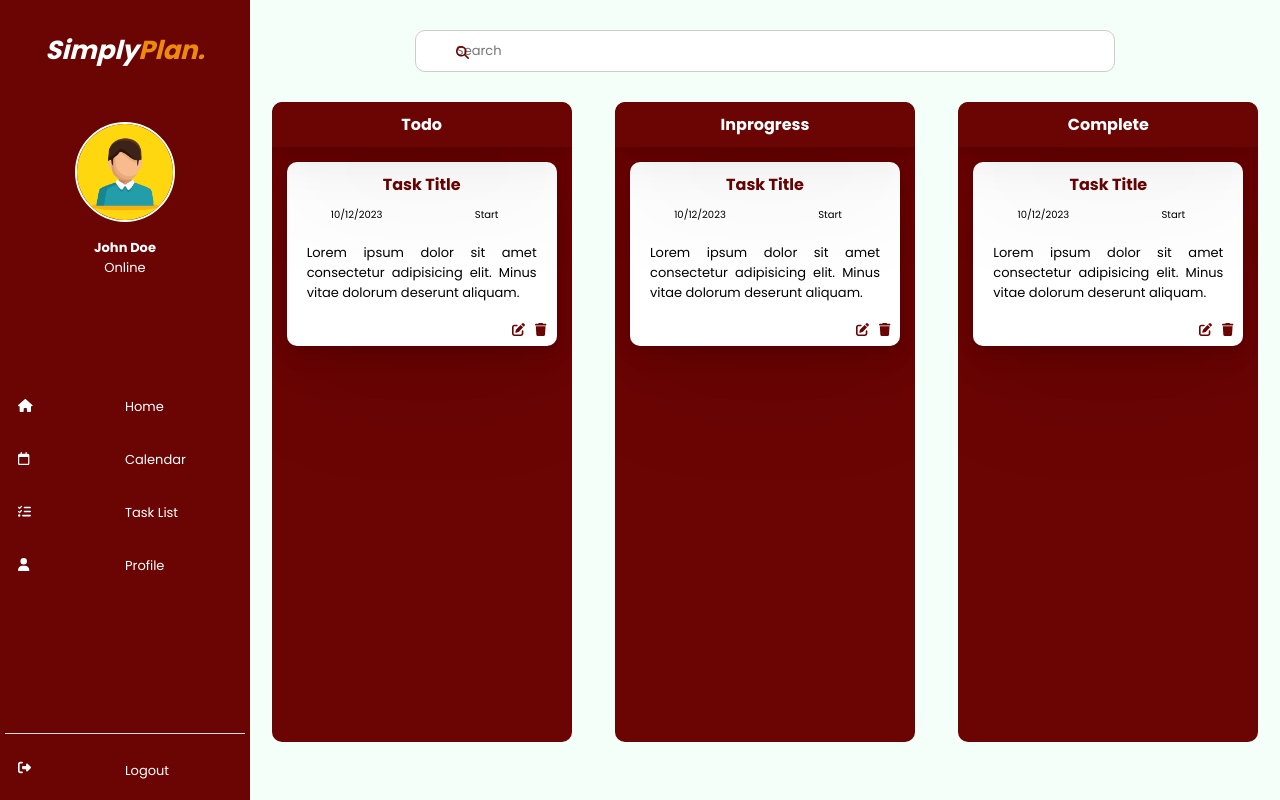
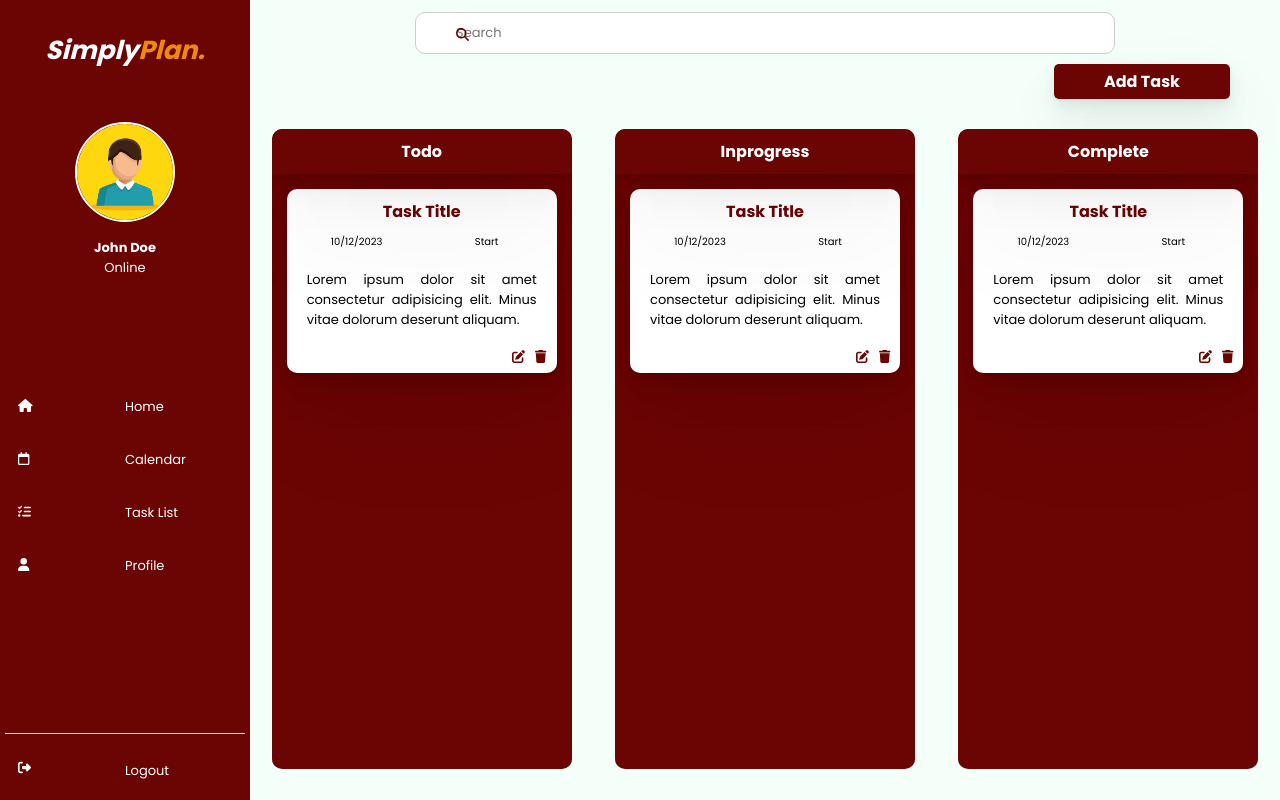
Before and after one commit to Murage-Ivy/todo-app, a React (Create React App) app: page /tasklist in a window 1280 px wide. Built offline with nearby package versions, Linux system fonts and the light colour scheme.

Commit message:
Implement trigger functionality when add task btn is clicked

```diff
--- /dev/null
+++ b/src/Components/AddTaskBtn.jsx
@@ -0,0 +1,19 @@
+import React, { useContext } from 'react'
+import { TaskPageContext } from '../context/TaskPageContext'
+import './Styles/AddTaskBtn.css'
+
+function AddTaskBtn() {
+    const { setTrigger } = useContext(TaskPageContext)
+
+    const handleChange = () => {
+        setTrigger(true)
+    }
+
+    return (
+        <div onClick={handleChange}>
+            <button className='add-task-btn'>Add Task</button>
+        </div>
+    )
+}
+
+export default AddTaskBtn
--- a/src/Components/AddTaskForm.jsx
+++ b/src/Components/AddTaskForm.jsx
@@ -1,11 +1,46 @@
-import React from 'react'
+import React, { useContext } from 'react'
+import { TaskPageContext } from '../context/TaskPageContext'
 
 function AddTaskForm() {
+
+  const { setTrigger } = useContext(TaskPageContext)
+
+  const handleChange = () => {
+    setTrigger(false)
+  }
   return (
-    <div>AddTaskForm
+    <div>
+      <h2 className='task-form-title'>Add Task</h2>
       <form>
-        <input type="text" placeholder="Add Task" />
-        <button type="submit">Add</button>
+        <div className="task-form-group">
+          <label htmlFor="title">Title</label>
+          <input type="text" placeholder="Add Title" />
+        </div>
+        <div className="task-form-group">
+          <label htmlFor="description">Description</label>
+          <input type="text" placeholder="Add Description" />
+        </div>
+
+        <div className="task-form-group">
+
+          <label htmlFor="date">  Start Date</label>
+          <input type="date" placeholder="Add Date" />
+
+          <label htmlFor="date">  Start Date</label>
+          <input type="date" placeholder="Add Date" />
+        </div>
+        <div className="task-form-group">
+          <label htmlFor="status">Status</label>
+          <select name="status" id="status">
+            <option value="todo">Todo</option>
+            <option value="inprogress">Inprogress</option>
+            <option value="complete">Complete</option>
+          </select>
+        </div>
+        <div className="submit-action-btns">
+          <button type="submit" onClick={handleChange}>Cancel</button>
+          <button type="submit">Save</button>
+        </div>
       </form>
     </div>
   )
--- /dev/null
+++ b/src/Components/Styles/AddTaskBtn.css
@@ -0,0 +1,18 @@
+.add-task-btn {
+  padding: 5px 50px;
+  border-radius: 5px;
+  background-color: var(--sidebar-color);
+  color: var(--text-color);
+  font-size: 16px;
+  font-weight: 700;
+  box-shadow: 0.1px 1.3px 3.2px rgba(0, 0, 0, 0.02),
+    0.3px 3.2px 7.6px rgba(0, 0, 0, 0.028),
+    0.6px 6px 14.3px rgba(0, 0, 0, 0.035),
+    1.1px 10.7px 25.5px rgba(0, 0, 0, 0.042),
+    2.1px 20.1px 47.6px rgba(0, 0, 0, 0.05), 5px 48px 114px rgba(0, 0, 0, 0.07);
+  border: none;
+  cursor: pointer;
+  transition: all 0.3s ease-in-out;
+  margin-right: 50px;
+  margin-top: 10px;
+}
--- a/src/Components/Styles/TaskPage.css
+++ b/src/Components/Styles/TaskPage.css
@@ -1,12 +1,15 @@
-#taskpage{
-    padding-top: 30px;
+#taskpage {
+  padding-top: 12px;
   min-height: 100vh;
 }
 
-#taskpage__container{
+#taskpage__container {
   padding-top: 30px;
   display: grid;
   grid-template-columns: repeat(3, 1fr);
   justify-items: center;
   align-items: center;
 }
+.taskpage__header {
+  text-align: right;
+}
--- a/src/Pages/TaskPage.jsx
+++ b/src/Pages/TaskPage.jsx
@@ -1,16 +1,28 @@
-import React from 'react'
+import React, { useContext } from 'react'
+import AddTaskBtn from '../Components/AddTaskBtn'
+import AddTaskForm from '../Components/AddTaskForm'
 import Search from '../Components/Search'
 import '../Components/Styles/TaskPage.css'
 import TaskContainer from '../Components/TaskContainer'
+import { TaskPageContext } from '../context/TaskPageContext'
 
 function TaskPage() {
+  const { trigger } = useContext(TaskPageContext)
+
+  console.log(trigger)
   return (
     <div id='taskpage'>
       <Search />
 
+      <div className='taskpage__header'>
+        <AddTaskBtn />
+      </div>
+
       <div id='taskpage__container'>
         <TaskContainer />
       </div>
+
+      {trigger ? <div className='taskpage__overlay'><AddTaskForm /></div> : null}
 
     </div>
   )
--- a/src/Routes.js
+++ b/src/Routes.js
@@ -4,6 +4,7 @@ import Dashboard from "./Pages/Dashboard";
 import Calendar from "./Pages/Calendar";
 import TaskPage from "./Pages/TaskPage";
 import Profile from "./Pages/Profile";
+import { TaskPageContextProvider } from "./context/TaskPageContext";
 
 function RouteList() {
     return (
@@ -14,7 +15,7 @@ function RouteList() {
                 <Route path="/" element={<Dashboard />} />
                 <Route path="/dashboard" element={<Dashboard />} />
                 <Route path="/calendar" element={<Calendar />} />
-                <Route path="/tasklist" element={<TaskPage />} />
+                <Route path="/tasklist" element={<TaskPageContextProvider><TaskPage /></TaskPageContextProvider>} />
                 <Route path="/profile" element={<Profile />} />
             </Routes>
 
--- /dev/null
+++ b/src/context/TaskPageContext.jsx
@@ -0,0 +1,19 @@
+import React, { createContext, useState } from 'react'
+import TaskPage from '../Pages/TaskPage';
+
+export const TaskPageContext = createContext();
+
+export function TaskPageContextProvider() {
+    const [trigger, setTrigger] = useState(false)
+    const values = {
+        trigger,
+        setTrigger
+
+    }
+
+    return (
+        <TaskPageContext.Provider value={values}>
+            <TaskPage />
+        </TaskPageContext.Provider>
+    )
+}
--- a/src/index.css
+++ b/src/index.css
@@ -20,5 +20,4 @@
 
 body {
   background-color: #f5fffa;
-  overflow: hidden;
 }
```
Lines whose indentation alone changed are shown as unchanged.
